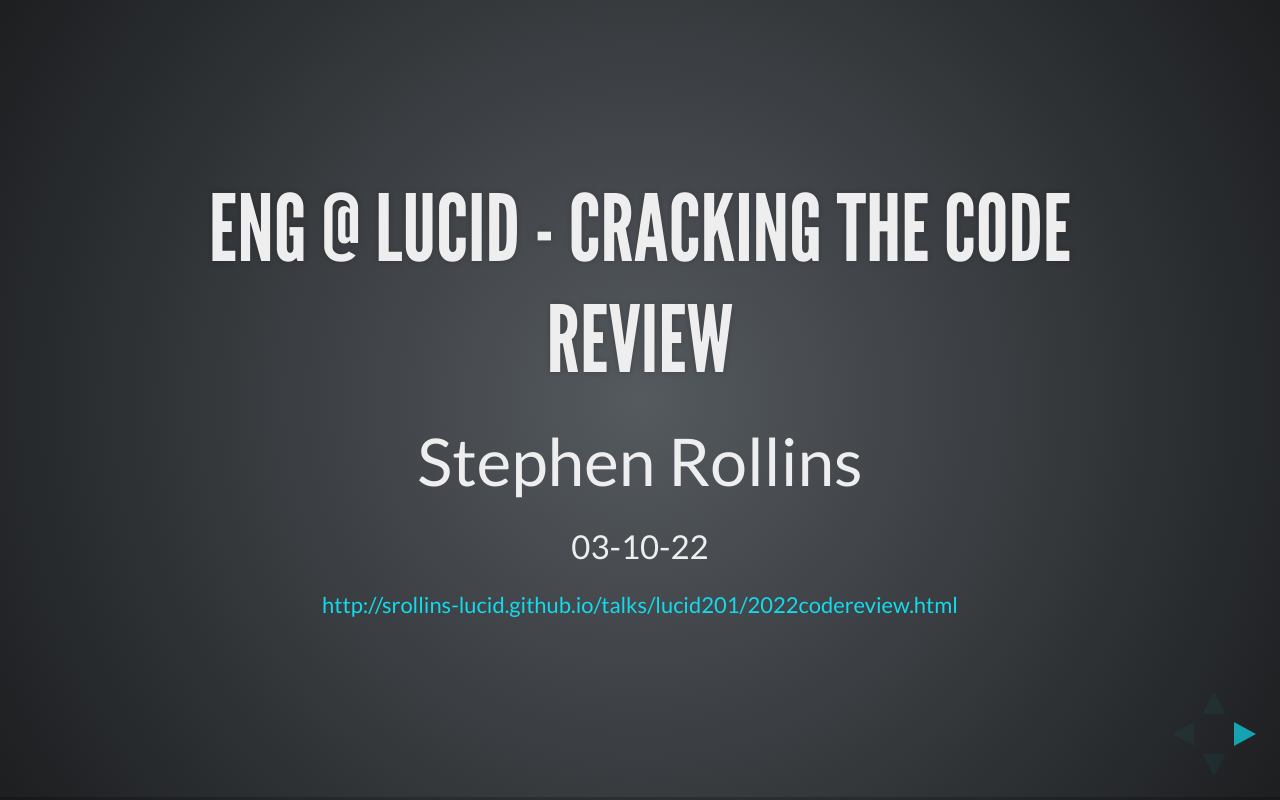
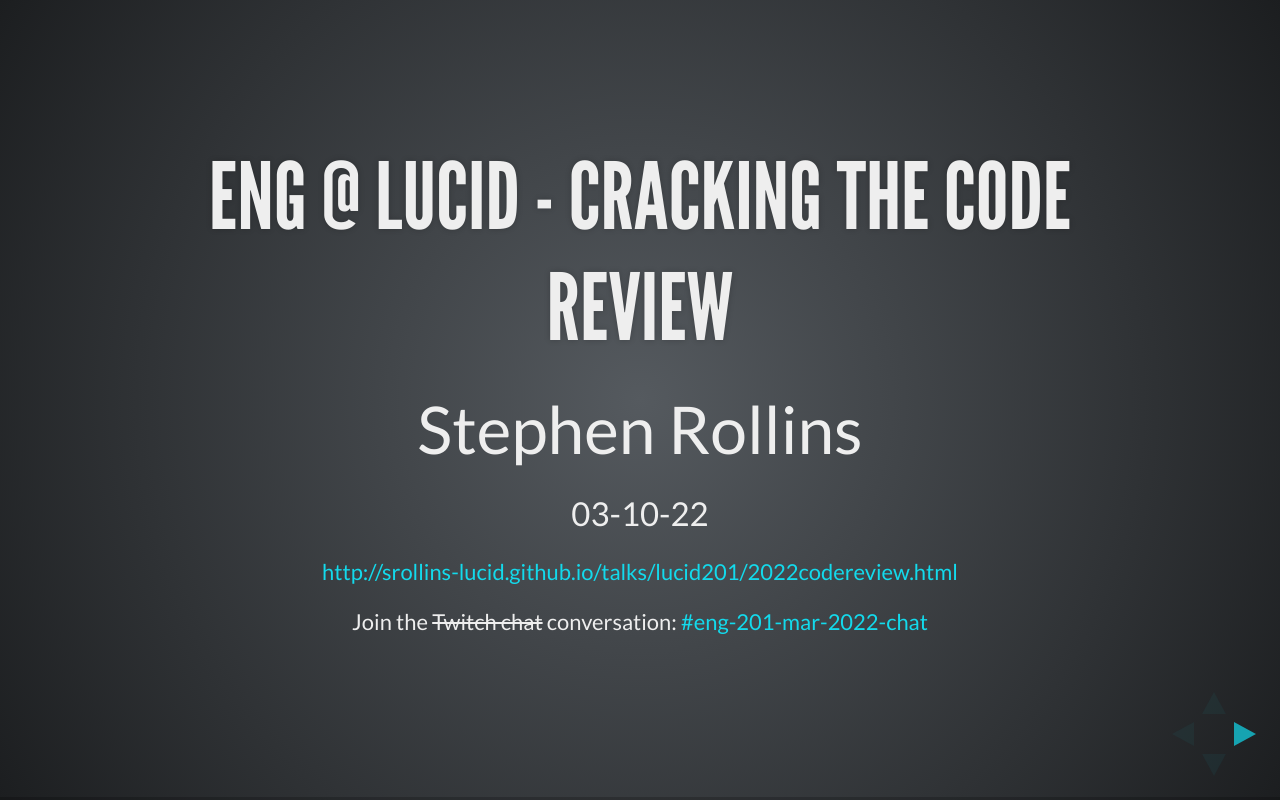
Before and after one commit to srollins-lucid/srollins-lucid.github.io, a plain HTML site: page talks/lucid201/2022codereview.html in a window 1280 px wide. Drawn offline with Linux system fonts and the light colour scheme.

Commit message:
Add slack channel link

```diff
--- a/talks/lucid201/2022codereview.html
+++ b/talks/lucid201/2022codereview.html
@@ -39,13 +39,12 @@
               font-size: 150%;
             }
 
-            .sub-title a {
-              font-size: 50%;
+            .sub-title p:not(.author) {
+              font-size: 75%;
             }
 
-            .sub-title p:not(.author) {
-              font-size: 75%;
-              margin: 0;
+            .sub-title p.slack-channel, .sub-title p.self-link {
+                font-size: 50%;
             }
 
             .sub-title .job-title {
@@ -106,7 +105,8 @@
                     <div class="sub-title">
                       <p class="author">Stephen Rollins</p>
                       <p>03-10-22</p>
-                      <a href="http://srollins-lucid.github.io/talks/lucid201/2022codereview.html">http://srollins-lucid.github.io/talks/lucid201/2022codereview.html</a>
+                      <p class="self-link"><a href="http://srollins-lucid.github.io/talks/lucid201/2022codereview.html">http://srollins-lucid.github.io/talks/lucid201/2022codereview.html</a></p>
+                      <p class="slack-channel">Join the <s>Twitch chat</s> conversation: <a href="https://lucidsoftware.slack.com/archives/C036J35HMEE">#eng-201-mar-2022-chat</a></p>
                     </div>
                 </section>
                 <section>
```
